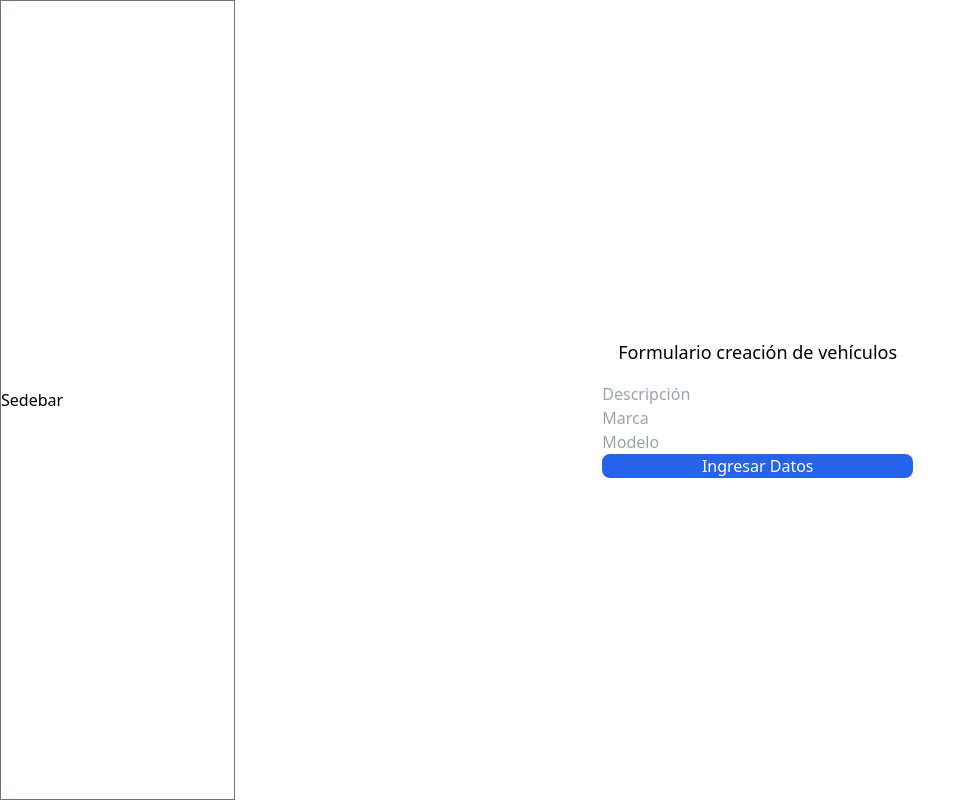
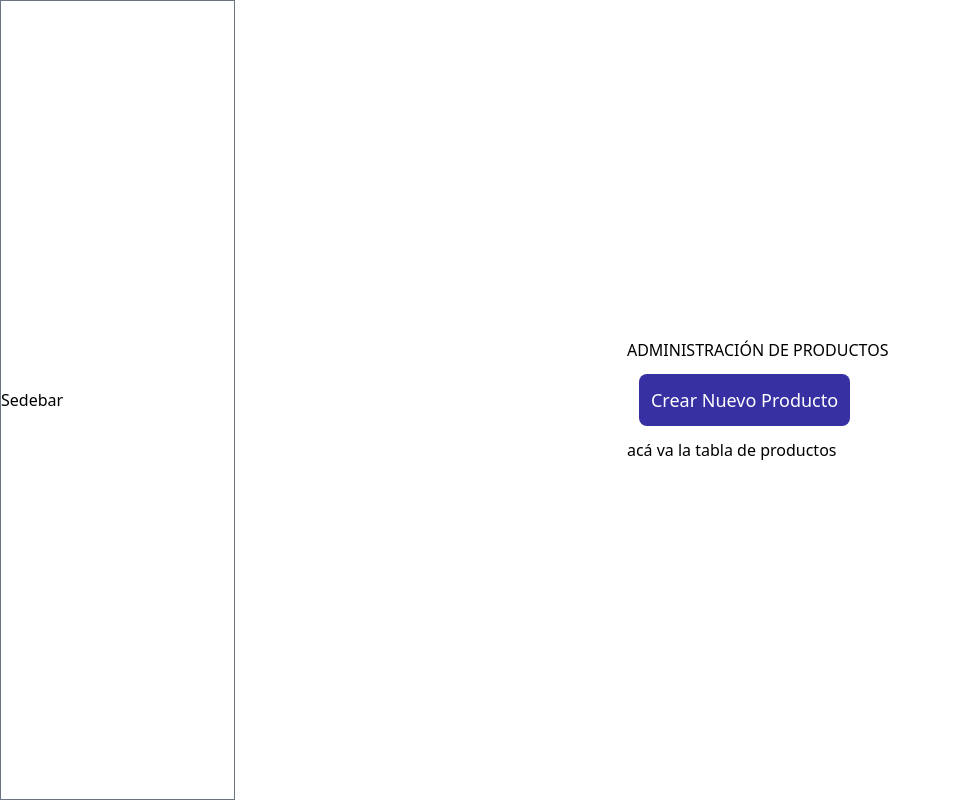
Before and after one commit to OscarHub90/Concesionario2021, a React (Create React App) app: page /admin/vehiculos in a window 1280 px wide. Shown: the whole page, without its empty margins (0-975 px from the left). Built offline with nearby package versions, Linux system fonts and the light colour scheme.

Commit message:
Se agregan las funcionalidades al Botón de crear nuevos productos con renderización condicional

```diff
--- a/src/pages/admin/Vehiculos.jsx
+++ b/src/pages/admin/Vehiculos.jsx
@@ -1,31 +1,35 @@
 import React, {useEffect, useState} from 'react'
 
 const Vehiculos = () => {
-    // para que el dato que el usuario ingrese se guarde en una variable: Definimos la variable marcaVehiculo, esto lee lo que tenga
-    // la variable y luego le ponemos un set para que se puedan cambiar los datos de esa variable. por último definimos un estado con el que arranca la variable.
-    const [marcaVehiculo, setmarcaVehiculo] = useState('')
+    const [mostrarTabla, setmostrarTabla] = useState(true);
+    const [nombreBoton, setnombreBoton] = useState ("Crear Nuevo Producto");
 
-    useEffect(() => {
-    // Primer forma de usar el useEffect, con las variables vacías []
-    // cuándo alguna de las variables que están entre los corchetes cambien, se ejecutará la función en este caso solo la primera vez por estar vacías.
-    console.log("Hola, me ejecuto solo una vez por tener las variables vacías");
+    useEffect (() => {
+     if (mostrarTabla) {
+        setnombreBoton("Crear Nuevo Producto");
+    } else {
+        setnombreBoton("Mostrar Todos los productos");
+    }
+    },[mostrarTabla]);
+    return (
+        <div>
+            <h2>ADMINISTRACIÓN DE PRODUCTOS</h2>
+            <button className="rounded-lg  bg-indigo-800 hover:bg-green-600 p-3 m-3 text-lg text-white"
+            onClick = {() => {setmostrarTabla(!mostrarTabla)}} > {nombreBoton} </button>
 
-    }, []);
+            {mostrarTabla ?
+            <TablaProdructos />
+            :<FormularioCreaciónProductos />}
+        </div>
+    );
+}
 
-    return (
-        <form className="flex flex-col">
-            <h2 className=" text-lg m-4">Formulario creación de vehículos</h2>
-            <input onChange = {(e) => {
-                console.log("Descripción: ",e.target.value)
-            }}
-            type="text" placeholder= "Descripción" />
-            <input onChange = {(e) => {
-                setmarcaVehiculo("Marca: ",e.target.value)
-            }}
-            type="text" placeholder= "Marca"/>
-            <input type="text" placeholder= "Modelo"/>
-            <button className=" bg-blue-600 text-white rounded-lg  hover:bg-purple-800">Ingresar Datos</button>
-        </form>
-    )
-}
+const TablaProdructos = () => {
+    return <div>acá va la tabla de productos</div>
+};
+
+const FormularioCreaciónProductos = () => {
+    return <div>Acá va el formulario para crear productos</div>
+};
+
 export default Vehiculos
```
